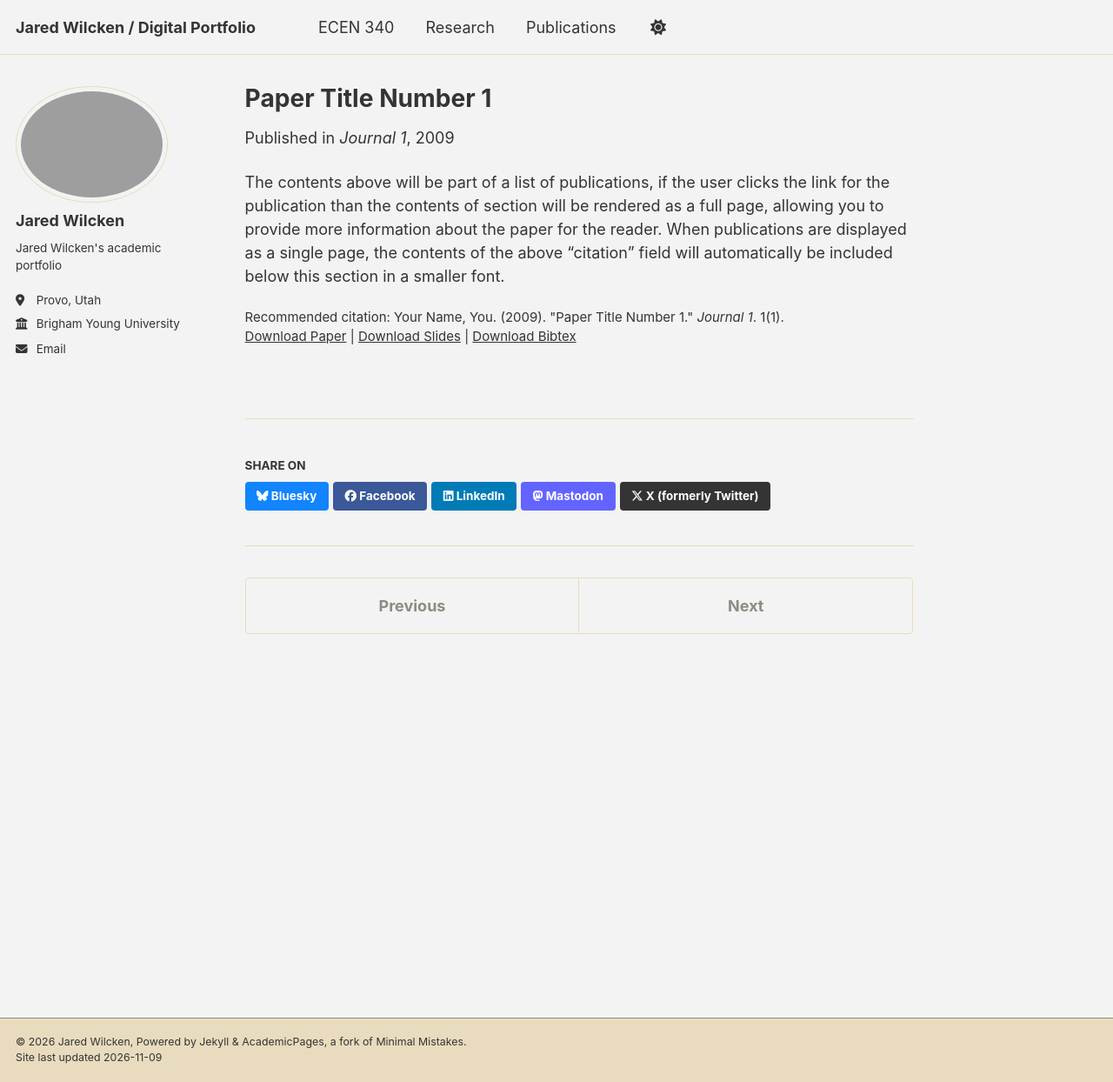
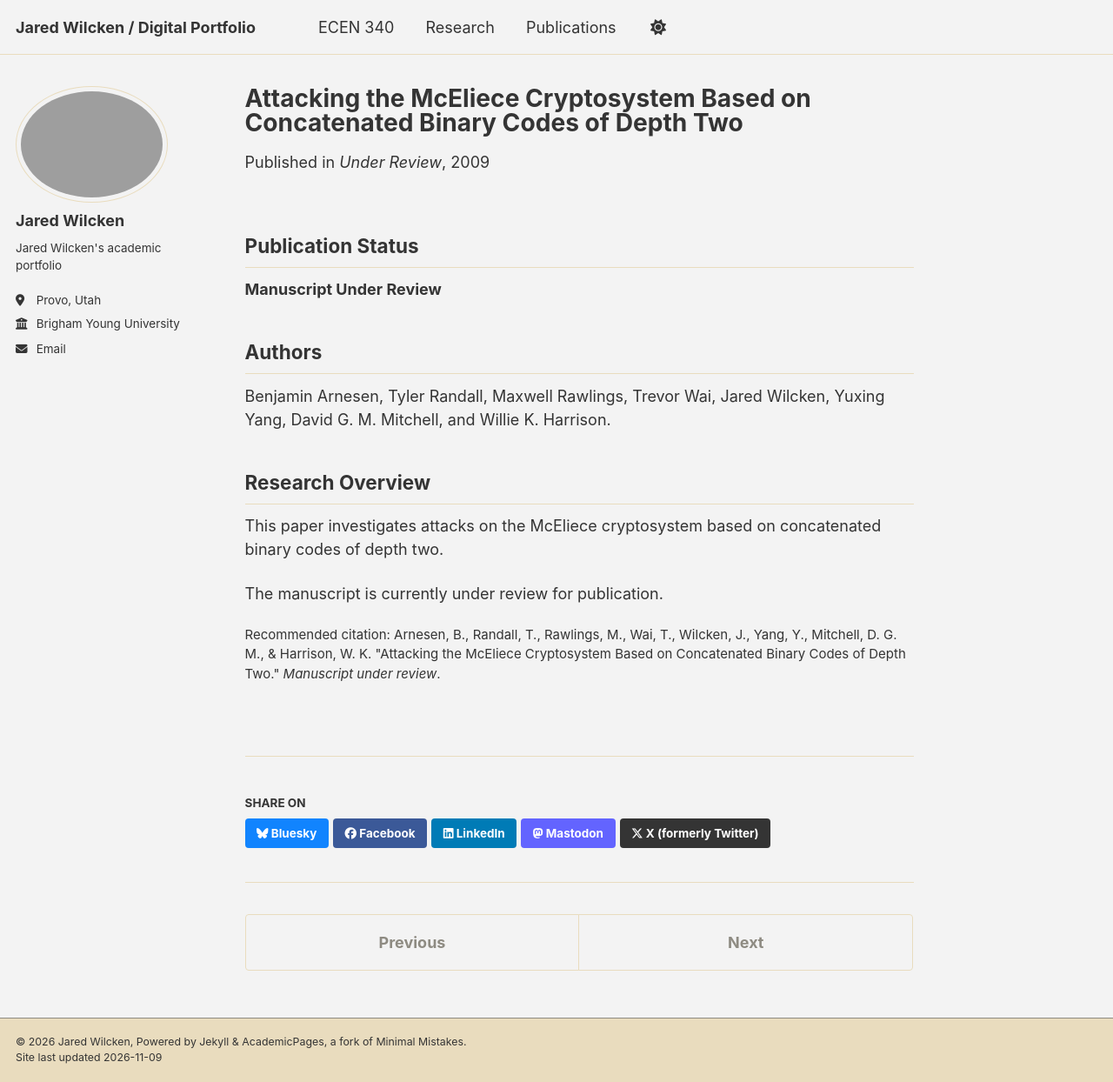
Before and after one commit to jaredwilcken2989/jaredwilcken2989.github.io, a Jekyll site: the page built from _publications/2009-10-01-paper-title-number-1.md, in a window 1280 px wide and 1244 px high. Shown: the whole window at 87% size. Built offline with Jekyll 4.4.1, drawn with Linux system fonts in a browser that asks for light colours; a style sheet for code colours, icons or effects is not loaded.

Commit message:
Update 2009-10-01-paper-title-number-1.md

```diff
--- a/_publications/2009-10-01-paper-title-number-1.md
+++ b/_publications/2009-10-01-paper-title-number-1.md
@@ -1,14 +1,23 @@
 ---
-title: "Paper Title Number 1"
+title: "Attacking the McEliece Cryptosystem Based on Concatenated Binary Codes of Depth Two"
 collection: publications
 category: manuscripts
-permalink: /publication/2009-10-01-paper-title-number-1
-excerpt: 'This paper is about the number 1. The number 2 is left for future work.'
-date: 2009-10-01
-venue: 'Journal 1'
-slidesurl: 'https://academicpages.github.io/files/slides1.pdf'
-paperurl: 'https://academicpages.github.io/files/paper1.pdf'
-bibtexurl: 'https://academicpages.github.io/files/bibtex1.bib'
-citation: 'Your Name, You. (2009). &quot;Paper Title Number 1.&quot; <i>Journal 1</i>. 1(1).'
+permalink: /publication/attacking-mceliece-cryptosystem
+excerpt: 'Research investigating attacks on the McEliece cryptosystem based on concatenated binary codes of depth two. Manuscript currently under review.'
+venue: 'Under Review'
+citation: 'Arnesen, B., Randall, T., Rawlings, M., Wai, T., Wilcken, J., Yang, Y., Mitchell, D. G. M., & Harrison, W. K. "Attacking the McEliece Cryptosystem Based on Concatenated Binary Codes of Depth Two." <i>Manuscript under review</i>.'
 ---
-The contents above will be part of a list of publications, if the user clicks the link for the publication than the contents of section will be rendered as a full page, allowing you to provide more information about the paper for the reader. When publications are displayed as a single page, the contents of the above "citation" field will automatically be included below this section in a smaller font.
+
+## Publication Status
+
+**Manuscript Under Review**
+
+## Authors
+
+Benjamin Arnesen, Tyler Randall, Maxwell Rawlings, Trevor Wai, Jared Wilcken, Yuxing Yang, David G. M. Mitchell, and Willie K. Harrison.
+
+## Research Overview
+
+This paper investigates attacks on the McEliece cryptosystem based on concatenated binary codes of depth two.
+
+The manuscript is currently under review for publication.
```
